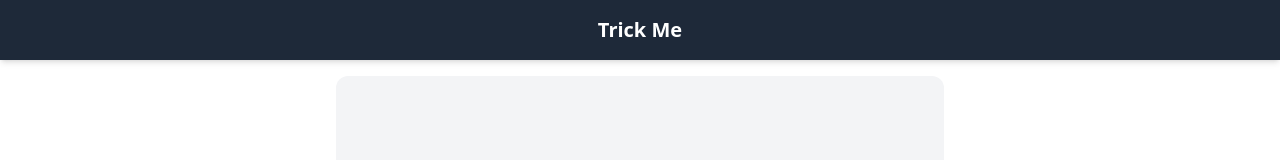
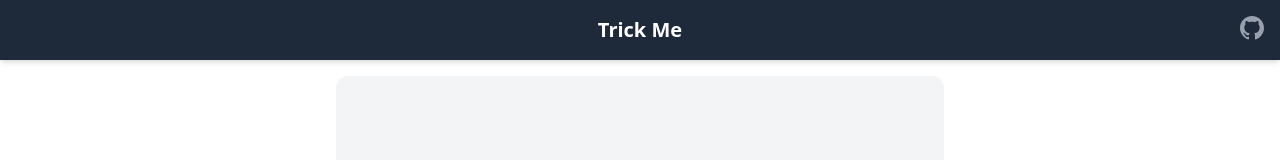
Before and after one commit to Dagmawi-22/qelem-web, a SvelteKit app: page / in a window 1280 px wide. Shown: the top 160 px of the page. Built offline with nearby package versions, Linux system fonts and the light colour scheme.

Commit message:
link to github

```diff
--- a/src/routes/+layout.svelte
+++ b/src/routes/+layout.svelte
@@ -1,16 +1,37 @@
 <script lang="ts">
 	import '../app.css';
-
-	let { children } = $props();
 </script>
 
-<div class="min-h-screen flex flex-col">
+<div class="min-h-screen flex flex-col relative">
+	<a
+		href="https://github.com/Dagmawi-22"
+		target="_blank"
+		rel="noopener noreferrer"
+		class="absolute top-4 right-4 text-gray-400 hover:text-black transition"
+		aria-label="GitHub"
+	>
+		<svg class="w-6 h-6" fill="currentColor" viewBox="0 0 24 24" aria-hidden="true">
+			<path
+				fill-rule="evenodd"
+				d="M12 0C5.37 0 0 5.373 0 12c0 5.302 3.438 9.8 8.207 11.387.6.11.793-.26.793-.577
+				0-.285-.01-1.04-.015-2.04-3.338.724-4.042-1.612-4.042-1.612-.546-1.387-1.333-1.756-1.333-1.756-1.09-.745.083-.73.083-.73
+				1.205.085 1.838 1.237 1.838 1.237 1.07 1.834 2.809 1.304 3.495.997.108-.775.418-1.304.762-1.604-2.665-.304-5.467-1.334-5.467-5.93
+				0-1.31.468-2.382 1.236-3.222-.124-.303-.536-1.523.117-3.176 0 0 1.008-.322 3.3 1.23.957-.266 1.983-.399 3.003-.404
+				1.02.005 2.047.138 3.006.404 2.29-1.552 3.296-1.23 3.296-1.23.655 1.653.243 2.873.12 3.176.77.84
+				1.235 1.913 1.235 3.222 0 4.61-2.807 5.624-5.48 5.921.43.37.823 1.102.823 2.222
+				0 1.604-.015 2.896-.015 3.286 0 .32.19.694.8.576C20.565 21.796 24 17.3 24 12
+				24 5.373 18.627 0 12 0z"
+				clip-rule="evenodd"
+			/>
+		</svg>
+	</a>
+
 	<header class="bg-gray-800 text-white p-4 text-center text-xl font-bold shadow-md">
 		Trick Me
 	</header>
 
 	<main class="flex-grow flex items-center justify-center p-4">
-		{@render children()}
+		<slot />
 	</main>
 
 	<footer class="bg-gray-100 text-center text-sm text-gray-600 p-4 shadow-inner">
```
